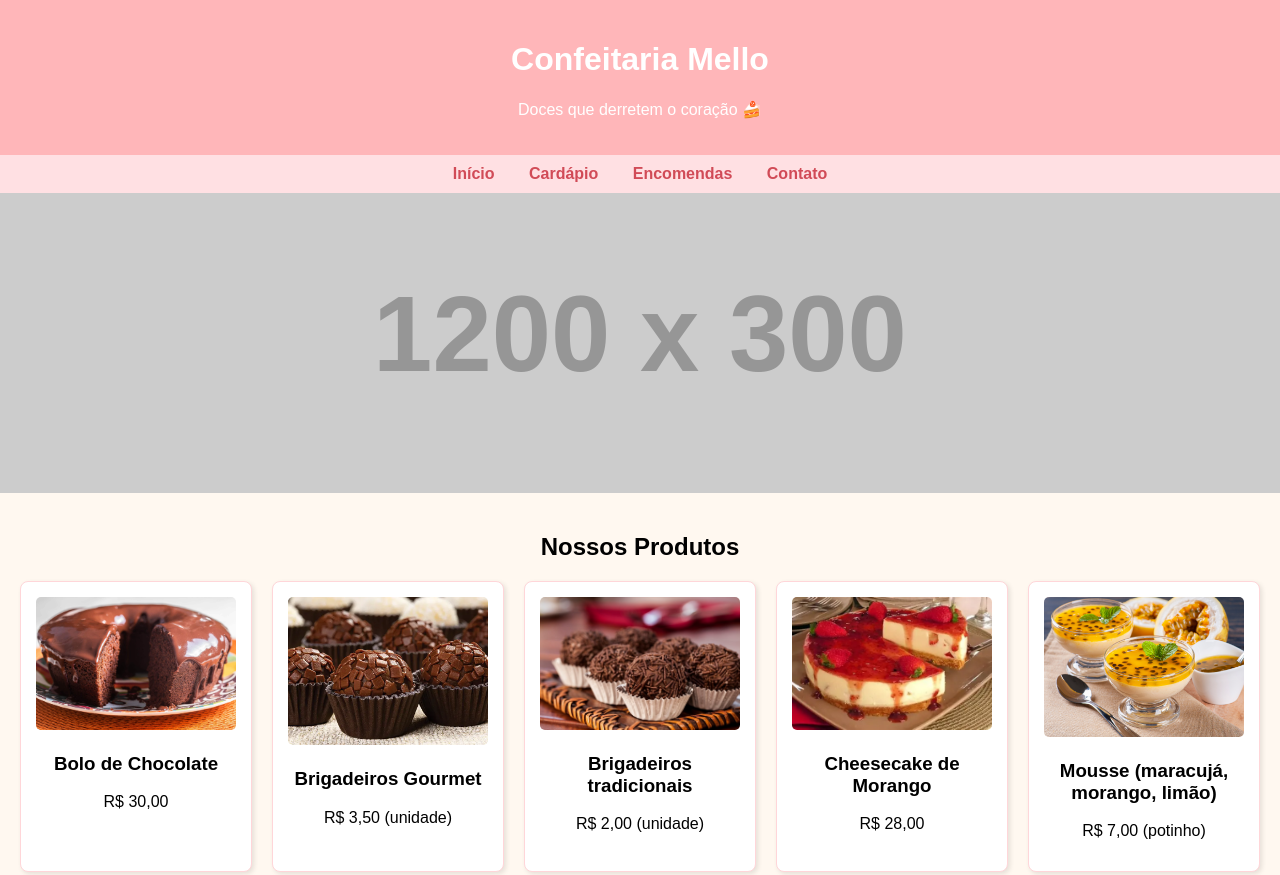
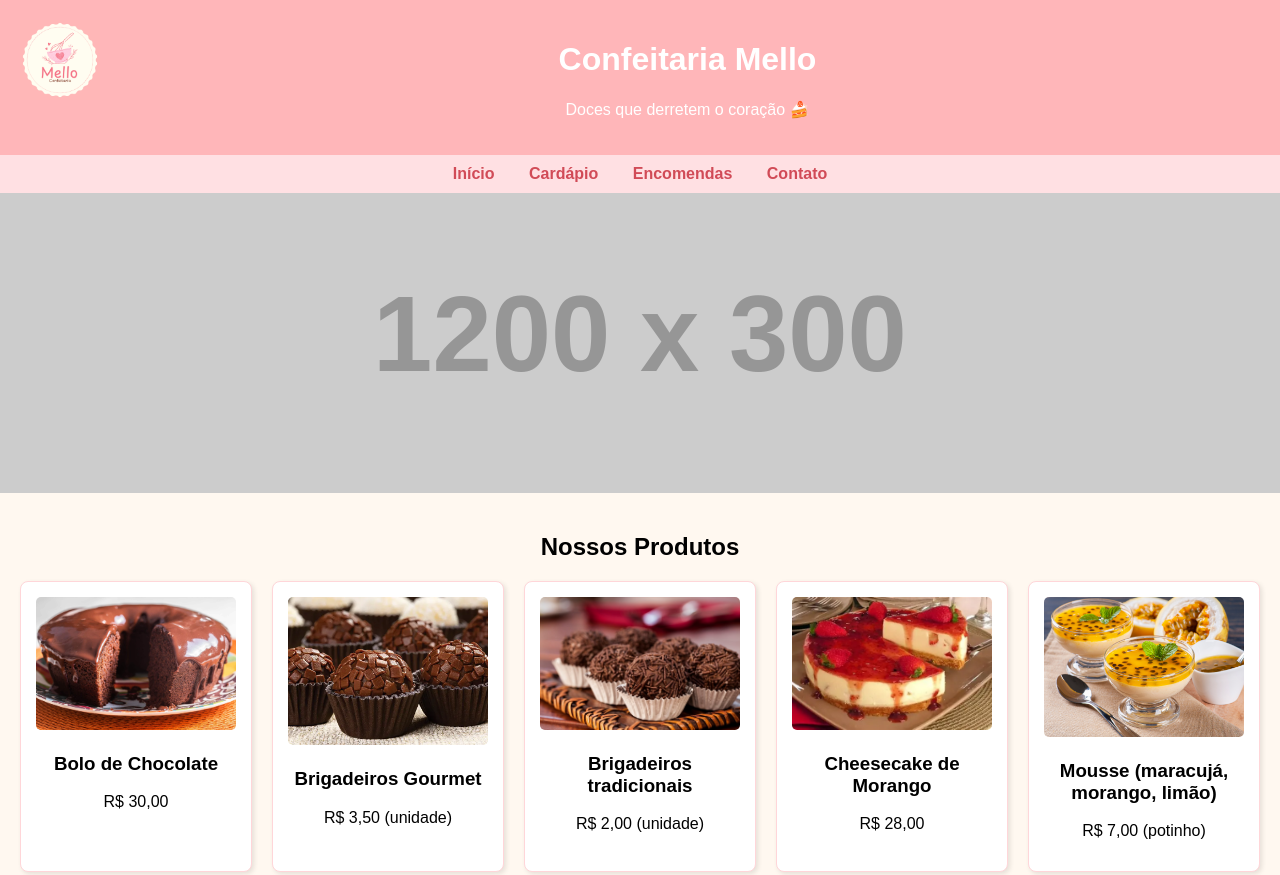
Before and after one commit to segundogarden/grupo1, a plain HTML site: page index.html in a window 1280 px wide. Shown: the top 875 px of the page. Drawn offline with Linux system fonts and the light colour scheme; placeholder pictures from the web are drawn by us.

Commit message:
atualização larissa

```diff
--- a/index.html
+++ b/index.html
@@ -77,11 +77,20 @@
             padding: 10px;
             margin-top: 30px;
         }
+
+        .logo {
+            width: 80px;
+            height: auto;
+            float: left;
+            margin-right: 15px;
+        }
+
     </style>
 </head>
 <body>
 
     <header>
+        <img src="Logo (4).png" alt="Logo Confeitaria Mello" class="logo">
         <h1>Confeitaria Mello</h1>
         <p>Doces que derretem o coração 🍰</p>
     </header>
```
Also changed, not shown: logo (4).png (added).
